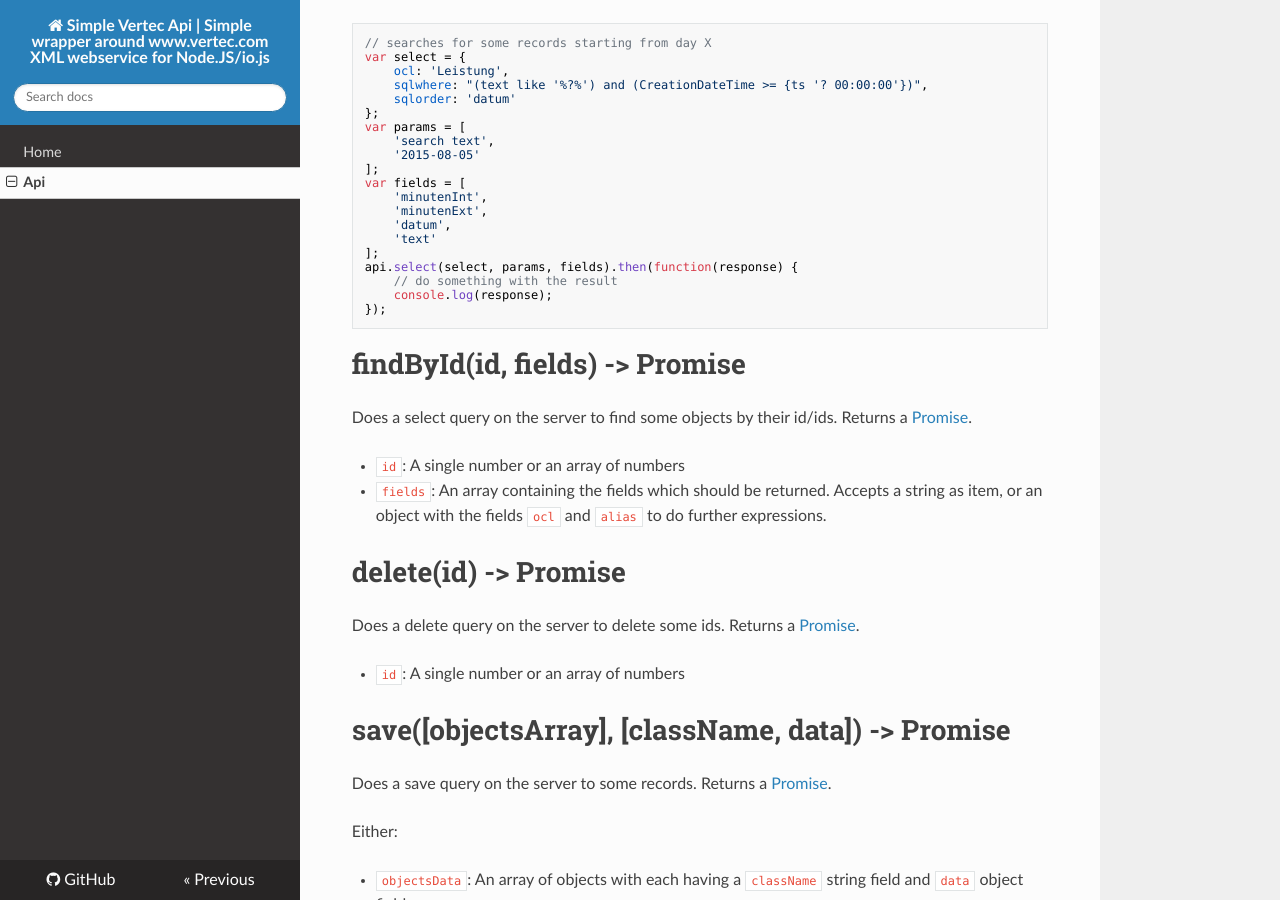
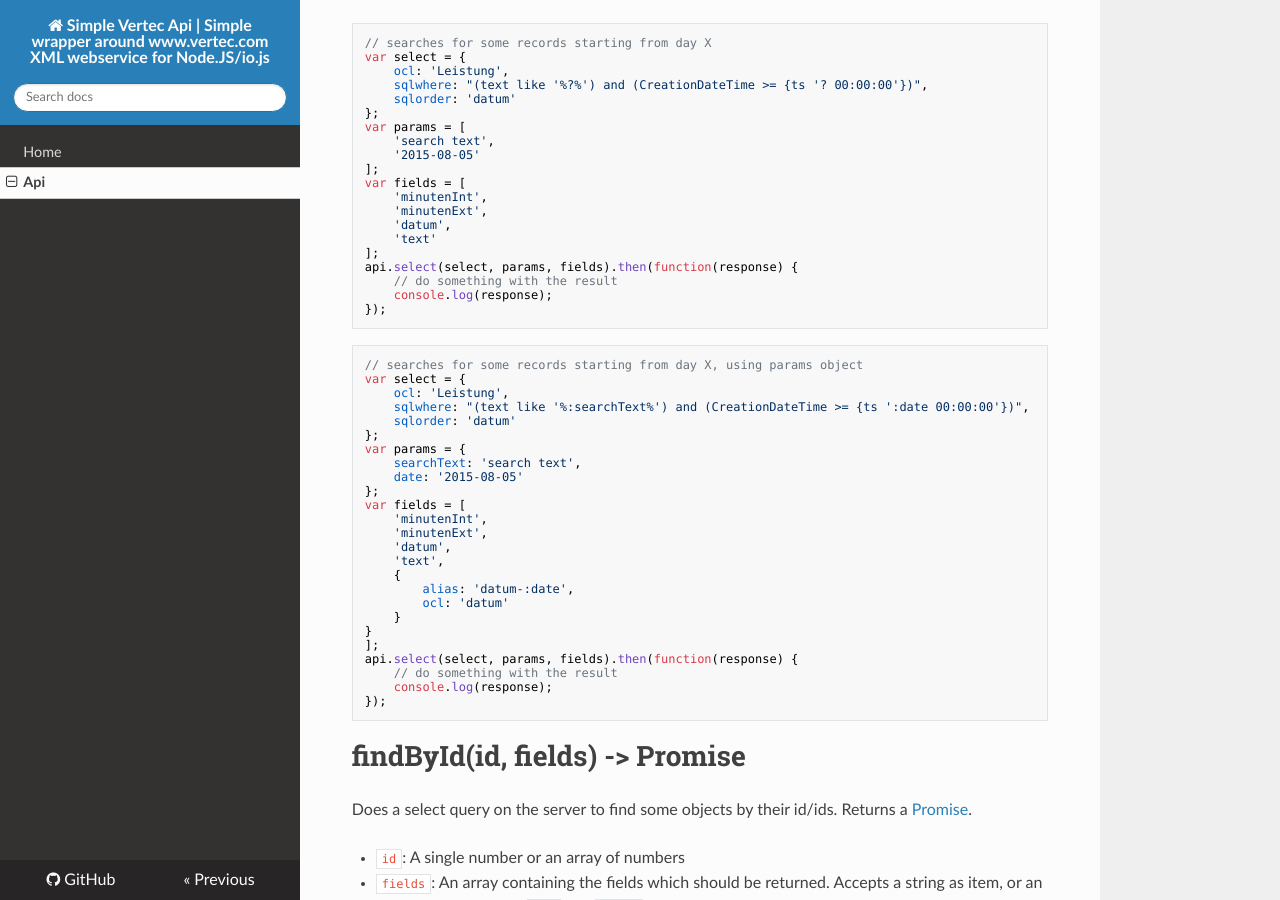
Before and after one commit to dimitri-koenig/simple-vertec-api, an MkDocs documentation site: the page built from docs/api.md, in a window 1280 px wide and 900 px high, scrolled down 1985 px. Built offline with MkDocs 1.6.1, drawn with Linux system fonts in a browser that asks for light colours; nearby versions of some CDN libraries; old or Windows-style settings are respelled for this version of MkDocs; some of the changed text lies outside the part shown.

Commit message:
Added docs example for extending param bindings to array of fields (#55)

````diff
--- a/docs/api.md
+++ b/docs/api.md
@@ -12,7 +12,7 @@ Returns a new SimpleVertecApi object.
 Does a query on the server with additional parameters for the select. Returns a [Promise](https://github.com/petkaantonov/bluebird).
 
 * `select`: A string containing the ocl expression for fetching the data, or an object with 'ocl', 'sqlwhere' and 'sqlorder' fields or an objref field with an id or an array of ids for a more advanced query
-* `params` *(optional)*: An array with placeholders to be replaced in the select, e.g. `select where expression = ?`, or an object with key => value so that named parameters can be used in the select, e.g. `select where expression = :id`. If you only have one parameter you can also use just one `?` and set params to that string/number.
+* `params` *(optional)*: An array with placeholders to be replaced in the query and fields, e.g. `select where expression = ?`, or an object with key => value so that named parameters can be used in the select, e.g. `select where expression = :id`. If you only have one parameter you can also use just one `?` and set params to that string/number.
 * `fields`: An array containing the fields which should be returned. Accepts a string as item, or an object with the fields `ocl` and `alias` to do further expressions.
 
 
@@ -121,6 +121,34 @@ api.select(select, params, fields).then(function(response) {
 });
 ```
 
+```javascript
+// searches for some records starting from day X, using params object
+var select = {
+    ocl: 'Leistung',
+    sqlwhere: "(text like '%:searchText%') and (CreationDateTime >= {ts ':date 00:00:00'})",
+    sqlorder: 'datum'
+};
+var params = {
+    searchText: 'search text',
+    date: '2015-08-05'
+};
+var fields = [
+    'minutenInt',
+    'minutenExt',
+    'datum',
+    'text',
+    {
+        alias: 'datum-:date',
+        ocl: 'datum'
+    }
+}
+];
+api.select(select, params, fields).then(function(response) {
+    // do something with the result
+    console.log(response);
+});
+```
+
 
 # findById(id, fields) -> Promise
 
````
